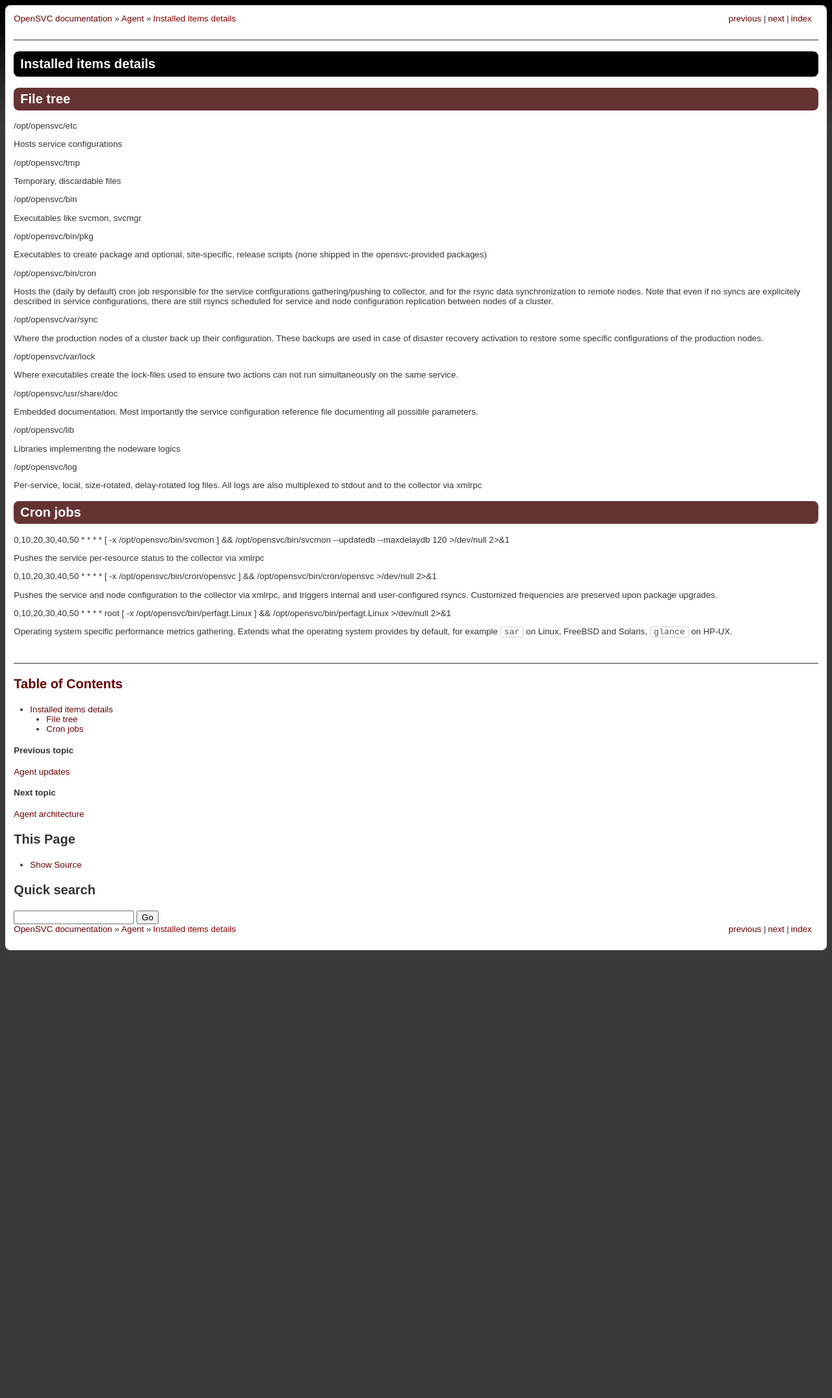
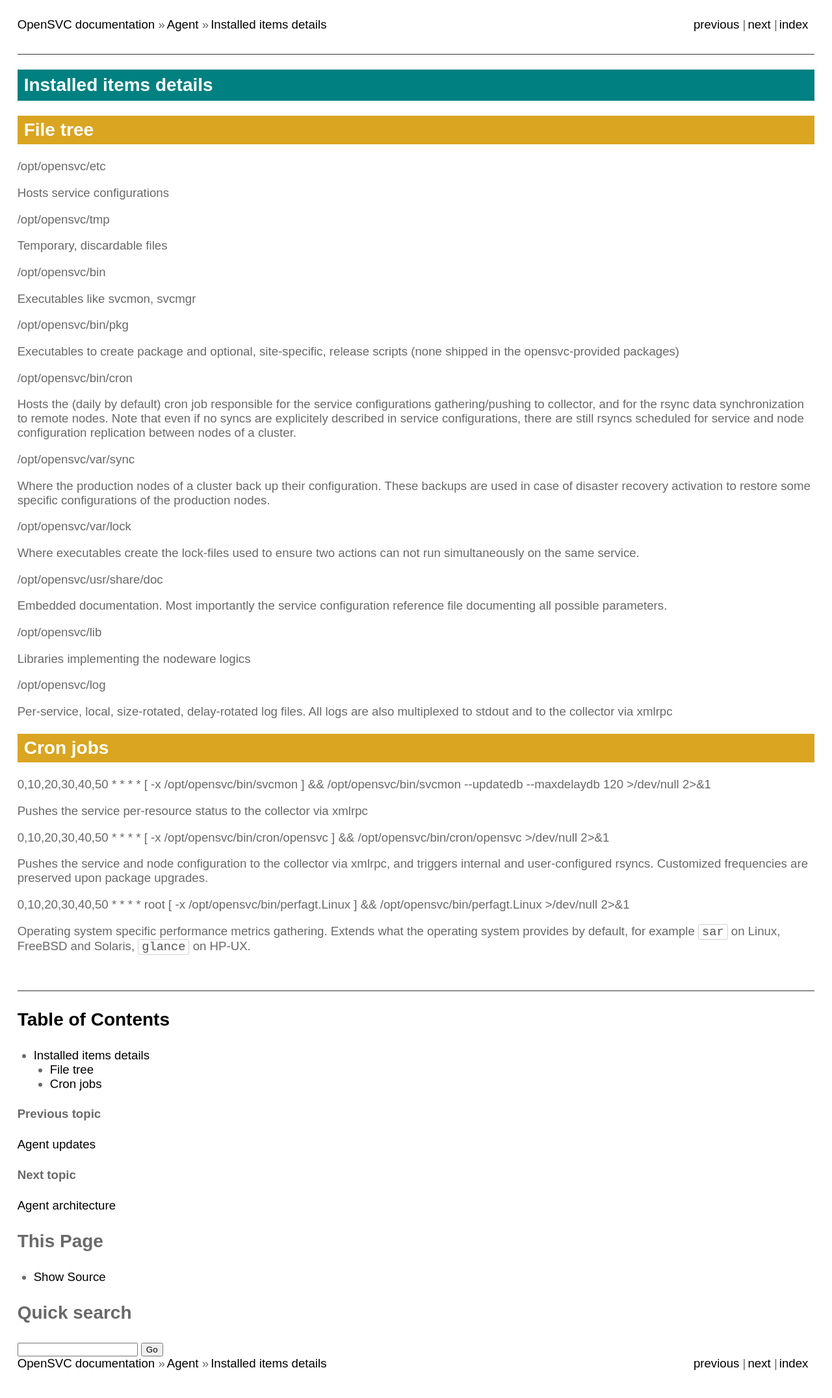
Before and after one commit to opensvc/docs.opensvc.com, a Sphinx documentation site: the page built from source/agent.items.rst, in a window 1280 px wide. Shown: the whole page at 65% size. Built offline with Sphinx 7.4.7, drawn with Linux system fonts in a browser that asks for light colours; comment, search, counter and statistics services are not loaded; before the commit the page ends 1470 px from its top, so only the background shows below that.

Commit message:
Align the doc style with the new web

```diff
--- a/source/_static/opensvc.css
+++ b/source/_static/opensvc.css
@@ -1,16 +1,11 @@
 html {
-    font-size: 10pt;
-    font-family: 'Ubuntu', Arial, Sans, Georgia, Times new Roman;
-    color: #333333;
-    background: url('background.gif') repeat-x #3A3A3A;
+    font-size: 14pt;
+    font-family: 'opensans', Arial, Sans, Georgia, Times new Roman;
+    color: dimgray;
 }
 
 body {
     padding: 1em;
-    border-radius: 8px;
-   -moz-border-radius:8px;
-   -webkit-border-radius:8px;
-    border-spacing: 0;
     background: #fff;
 }
 
@@ -31,7 +26,7 @@
 }
 
 a {
-    color: #660000;
+    color: black;
     text-decoration: none;
 }
 
@@ -40,7 +35,7 @@
 }
 
 a:visited {
-    color: #880000;
+    color: black;
 }
 
 table {
@@ -94,20 +89,14 @@
 }
 
 h1 {
-  background-color: #000000;
+  background-color: teal;
   color: #ffffff;
   padding: 8px 10px;
-  border-radius: 8px;
- -moz-border-radius:8px;
- -webkit-border-radius:8px;
 }
 h2 {
-  background-color: #663333;
+  background-color: goldenrod;
   color: #ffffff;
   padding: 6px 10px;
-  border-radius: 8px;
- -moz-border-radius:8px;
- -webkit-border-radius:8px;
 }
 h3 {
   font-size: 1.5em;
@@ -126,7 +115,13 @@
 }
 
 pre {
-  overflow-wrap: break-word;
+    background: #333;
+    color: lightgrey;
+    box-shadow: #333 1px 1px 20px 0;
+    border-radius: 4px;
+    padding: 1em;
+    margin: 0.5em;
+    overflow-wrap: break-word;
 }
 div.related > ul {
     margin: 0px;
```
